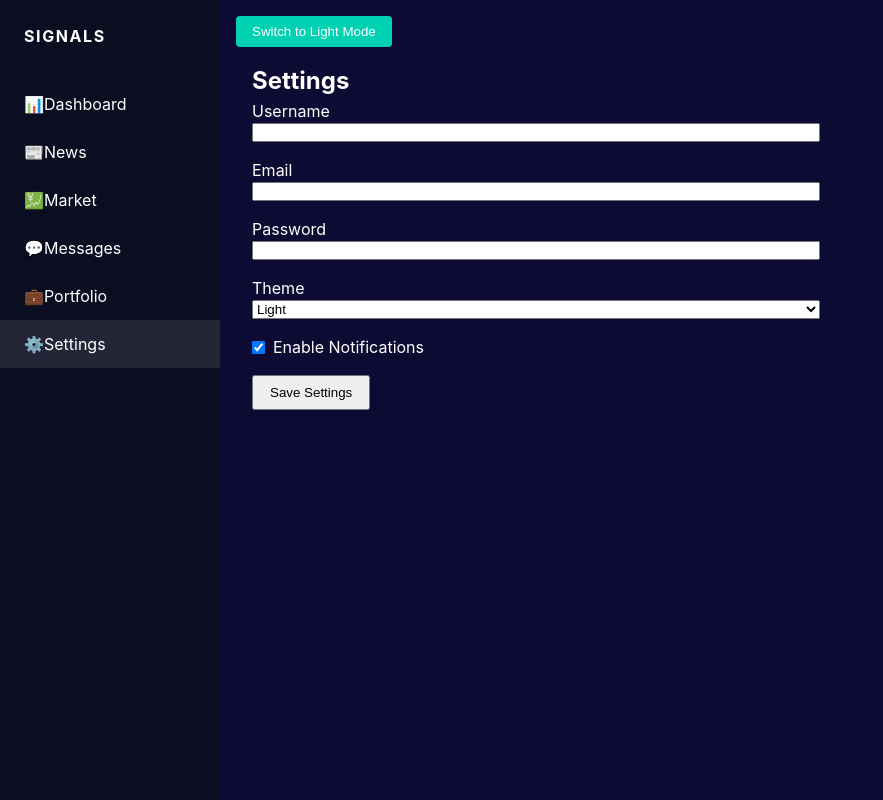
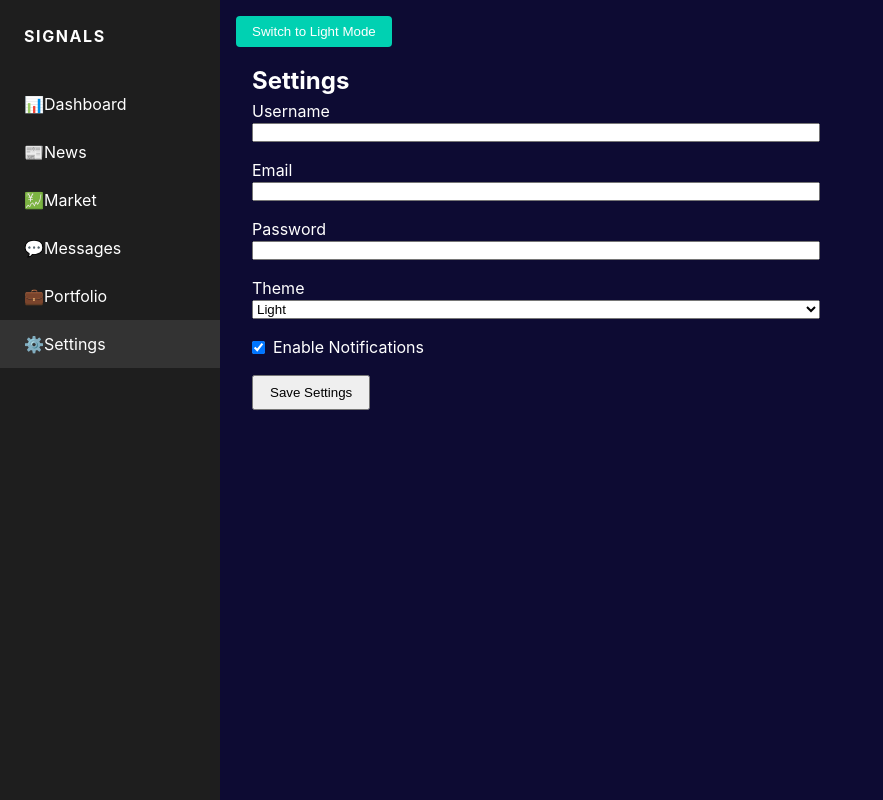
Before and after one commit to marazzo94-sudo/frontend-react, a React app: page /settings in a window 1280 px wide. Shown: the whole page, without its empty margins (0-883 px from the left). Built offline with nearby package versions, Linux system fonts and the light colour scheme; the HTML template or start-up script is replaced by a standard one.

Commit message:
feat: use global color variables in sidebar

```diff
--- a/src/components/Sidebar.module.scss
+++ b/src/components/Sidebar.module.scss
@@ -1,7 +1,7 @@
 .container {
   width: 220px;
-  background: #0b0d21;
-  color: #fff;
+  background: var(--color-surface);
+  color: var(--color-text);
   height: 100vh;
   padding-top: 1.5rem;
   display: flex;
@@ -20,11 +20,11 @@
   display: flex;
   align-items: center;
   gap: 1rem;
-  color: #fff;
+  color: var(--color-text);
   padding: 0.75rem 1.5rem;
   text-decoration: none;
 }
 
 .active {
-  background: rgba(255, 255, 255, 0.1);
+  background: var(--color-border);
 }
```
Also changed, not shown: src/components/layout/Sidebar.jsx (+4 -4 lines).
